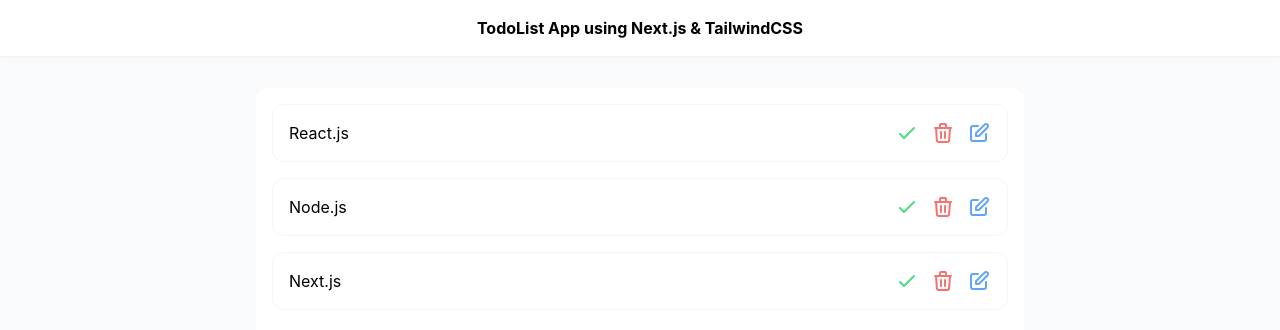
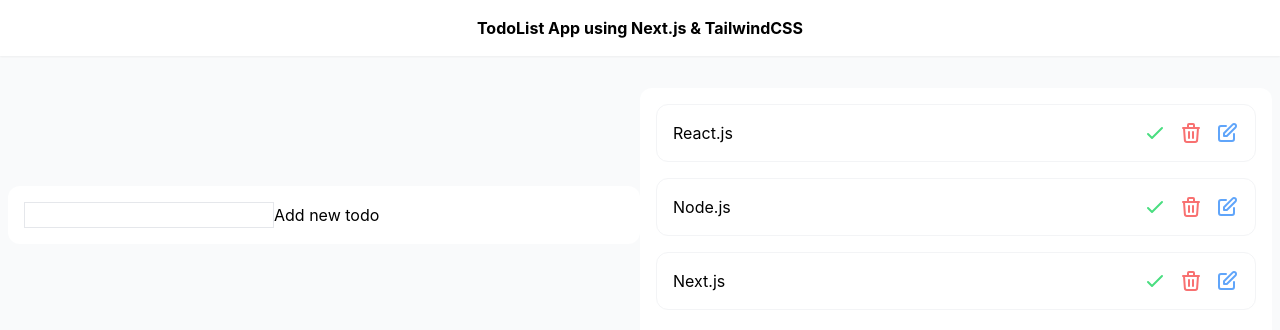
Before and after one commit to sahebmohammadi/next-course, a Next.js app: page / in a window 1280 px wide. Shown: the top 330 px of the page. Built offline with nearby package versions, Linux system fonts and the light colour scheme.

Commit message:
post note to fake data

```diff
--- /dev/null
+++ b/components/todos/AddNewTodo.js
@@ -0,0 +1,22 @@
+import { useState } from "react";
+
+const TodoForm = ({ onAdd }) => {
+  const [value, setValue] = useState("");
+
+  return (
+    <form
+      className="w-full max-w-screen-md bg-white p-2 md:p-4 rounded-xl"
+      onSubmit={(e) => onAdd(e, value)}
+    >
+      <input
+        className="border"
+        type="text"
+        value={value}
+        onChange={(e) => setValue(e.target.value)}
+      />
+      <button type="submit">Add new todo</button>
+    </form>
+  );
+};
+
+export default TodoForm;
--- /dev/null
+++ b/components/todos/TodoList.js
@@ -0,0 +1,31 @@
+import { CheckIcon, PencilAltIcon, TrashIcon } from "@heroicons/react/outline";
+
+const TodoList = ({ data, onDelete }) => {
+  return (
+    <div className="w-full max-w-screen-md bg-white p-2 md:p-4 rounded-xl">
+      {data.map((todo) => {
+        return (
+          <div
+            key={todo.id}
+            className="flex items-center justify-between border border-gray-100 mb-4 p-3 md:p-4 rounded-xl"
+          >
+            <span>{todo.title}</span>
+            <div className="flex gap-x-3 items-center">
+              <button className="">
+                <CheckIcon className="w-6 h-6 stroke-green-400" />
+              </button>
+              <button onClick={() => onDelete(todo.id)}>
+                <TrashIcon className="w-6 h-6 stroke-red-400" />
+              </button>
+              <button>
+                <PencilAltIcon className="w-6 h-6 stroke-blue-400" />
+              </button>
+            </div>
+          </div>
+        );
+      })}
+    </div>
+  );
+};
+
+export default TodoList;
--- a/pages/api/todos/[todoId].js
+++ b/pages/api/todos/[todoId].js
@@ -4,8 +4,11 @@
   const { todoId } = req.query;
 
   if (req.method === "DELETE") {
-    const index = todos.findIndex((todo) => todo.id === parseInt(todoId));
-    todos.splice(index, 1);
-    return res.status(200).json({ message: "todo deleted !", todos });
+    // const index = todos.findIndex((todo) => todo.id === parseInt(todoId));
+    // todos.splice(index, 1);
+
+    const deletedTodo = todos.find((todo) => todo.id === parseInt(todoId));
+
+    return res.status(200).json({ message: "todo deleted !", deletedTodo });
   }
 }
--- a/pages/api/todos/index.js
+++ b/pages/api/todos/index.js
@@ -1,5 +1,15 @@
 import { todos } from "../../../data/todos";
 
 export default function handler(req, res) {
-  return res.status(200).json({ todos });
+  if (req.method === "POST") {
+    const newTodo = {
+      id: Date.now(),
+      title: req.body.todo,
+    };
+
+    todos.push(newTodo);
+    return res.status(201).json({ message: "new todo added", todos });
+  } else if (req.method === "GET") {
+    return res.status(200).json({ todos });
+  }
 }
--- a/pages/index.js
+++ b/pages/index.js
@@ -1,6 +1,7 @@
-import { CheckIcon, PencilAltIcon, TrashIcon } from "@heroicons/react/outline";
 import axios from "axios";
 import { useEffect, useState } from "react";
+import TodoForm from "../components/todos/AddNewTodo";
+import TodoList from "../components/Todos/TodoList";
 
 export default function Home() {
   const [loading, setLoading] = useState(true);
@@ -19,6 +20,18 @@
   const deleteTodo = (id) => {
     axios
       .delete(`/api/todos/${id}`)
+      .then((res) => {
+        console.log(res.data);
+        setData(data.filter((t) => t.id !== parseInt(id)));
+        setLoading(false);
+      })
+      .catch((err) => console.log(err));
+  };
+
+  const addTodo = (e, todo) => {
+    e.preventDefault();
+    axios
+      .post(`/api/todos/`, { todo })
       .then(({ data }) => {
         console.log(data);
         setData(data.todos);
@@ -36,29 +49,10 @@
       </nav>
       <div className="container p-2 xl:max-w-screen-xl mx-auto">
         <section className="flex items-center justify-center">
-          <div className="w-full max-w-screen-md bg-white p-2 md:p-4 rounded-xl">
-            {data.map((todo) => {
-              return (
-                <div
-                  key={todo.id}
-                  className="flex items-center justify-between border border-gray-100 mb-4 p-3 md:p-4 rounded-xl"
-                >
-                  <span>{todo.title}</span>
-                  <div className="flex gap-x-3 items-center">
-                    <button className="">
-                      <CheckIcon className="w-6 h-6 stroke-green-400" />
-                    </button>
-                    <button onClick={() => deleteTodo(todo.id)}>
-                      <TrashIcon className="w-6 h-6 stroke-red-400" />
-                    </button>
-                    <button>
-                      <PencilAltIcon className="w-6 h-6 stroke-blue-400" />
-                    </button>
-                  </div>
-                </div>
-              );
-            })}
-          </div>
+          {/* todoForm */}
+          <TodoForm onAdd={addTodo} />
+          {/* TodoList */}
+          <TodoList data={data} onDelete={deleteTodo} />
         </section>
       </div>
     </div>
```
